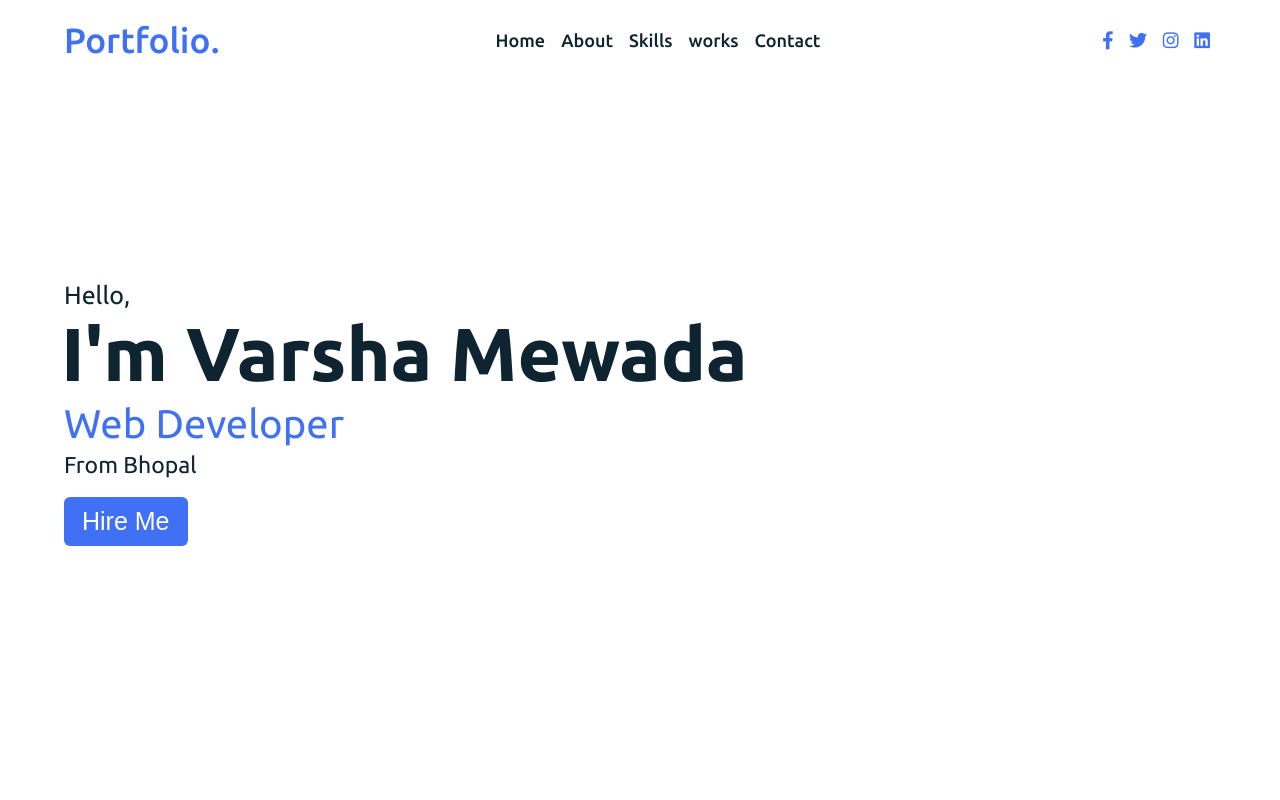
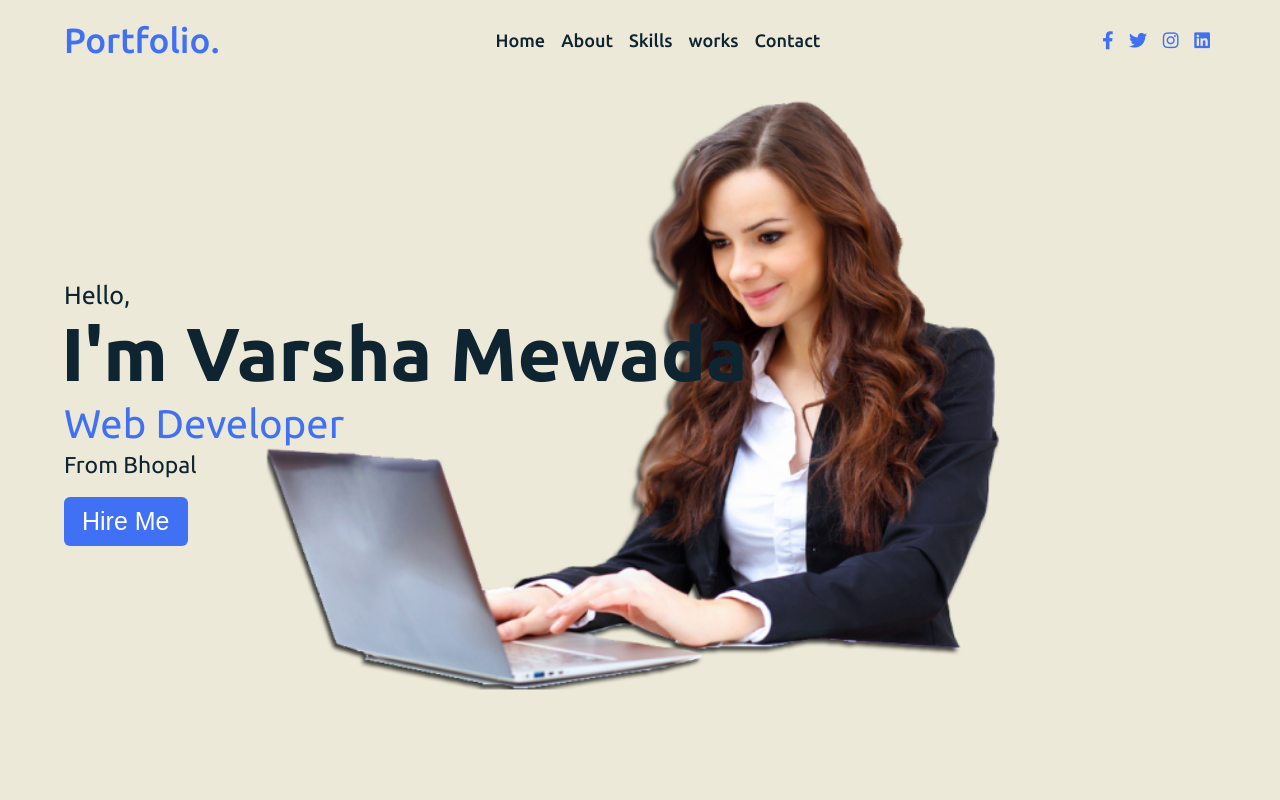
Before and after one commit to Varsha18Mewada/varsha_portfolio, a plain HTML site: page index.html in a window 1280 px wide. Shown: the top 800 px of the page. Drawn offline with Linux system fonts and the light colour scheme.

Commit message:
Update style.css

```diff
--- a/style.css
+++ b/style.css
@@ -111,7 +111,7 @@ nav.sticky .menu-btn{
 .home{
   height: 100vh;
   width: 100%;
-  background: url("") no-repeat;
+  background: url("bg1.PNG") no-repeat;
   background-size: cover;
   background-position: center;
   background-attachment: fixed;
```
